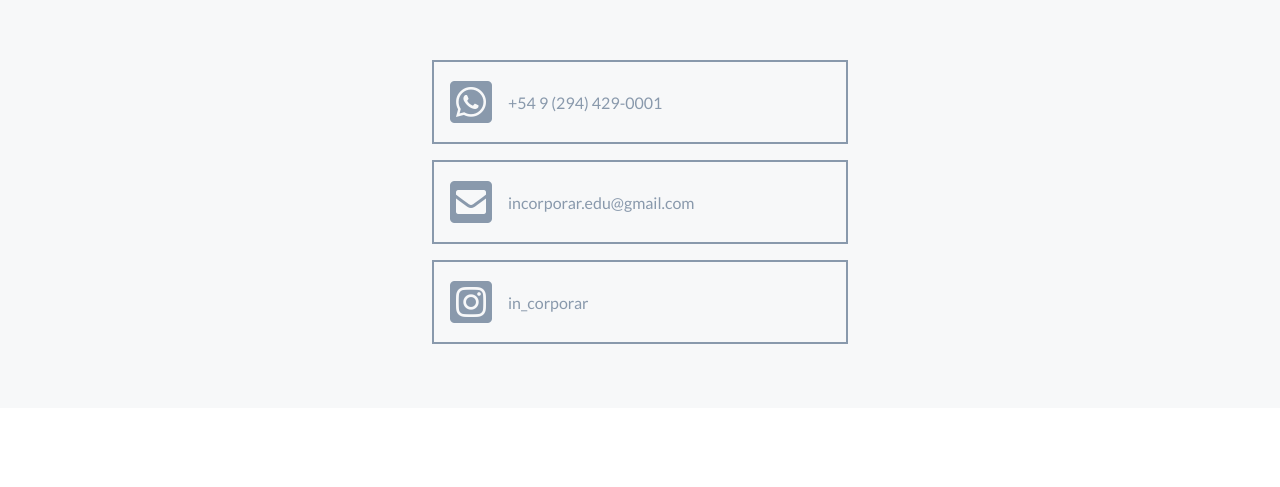
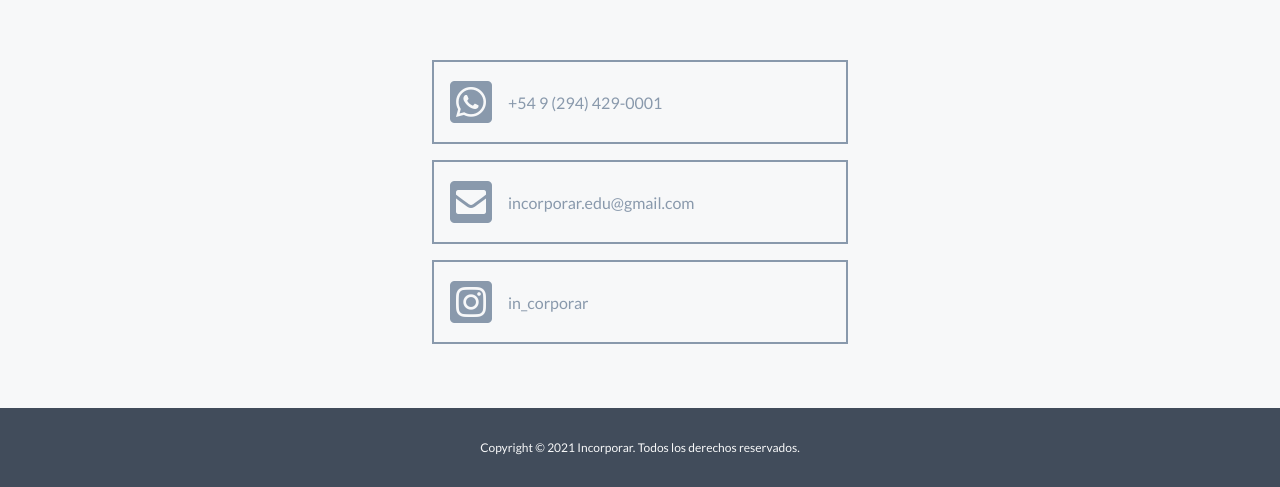
Before and after one commit to nvallejos17/incorporar-website, a React (Create React App) app: page / in a window 1280 px wide. Shown: the part 1524-2011 px from the top of the page. Before the commit the page ends 1932 px from the top, so only its background shows below. Built offline with nearby package versions, Linux system fonts and the light colour scheme.

Commit message:
Add Footer component

```diff
--- a/src/App.tsx
+++ b/src/App.tsx
@@ -6,6 +6,7 @@ import Navbar from './components/Navbar/Navbar.component';
 import Home from './sections/Home/Home.section';
 import About from './sections/About/About.section';
 import Contact from './sections/Contact/Contact.section';
+import Footer from './components/Footer/Footer.component';
 
 const App = () => (
   <ThemeProvider theme={baseTheme}>
@@ -13,6 +14,7 @@ const App = () => (
     <Home id='home' />
     <About id='about' />
     <Contact id='contact' />
+    <Footer />
   </ThemeProvider>
 );
 
--- a/src/components/Footer/Footer.component.tsx
+++ b/src/components/Footer/Footer.component.tsx
@@ -1,5 +1,12 @@
 import { FooterWrapper } from './Footer.styled';
 
-const Footer = () => <FooterWrapper />;
+const Footer = () => (
+  <FooterWrapper>
+    <p>
+      Copyright &copy; {new Date().getFullYear()} Incorporar. Todos los derechos
+      reservados.
+    </p>
+  </FooterWrapper>
+);
 
 export default Footer;
--- a/src/components/Footer/Footer.styled.tsx
+++ b/src/components/Footer/Footer.styled.tsx
@@ -2,8 +2,14 @@ import styled, { css } from 'styled-components';
 
 export const FooterWrapper = styled.footer(
   ({ theme }) => css`
-    height: 96px;
+    padding: 2rem;
 
-    background: ${theme.colors.primary};
+    background: ${theme.colors.shade};
+
+    p {
+      font-size: 0.75rem;
+      text-align: center;
+      color: ${theme.colors.light};
+    }
   `
 );
```
